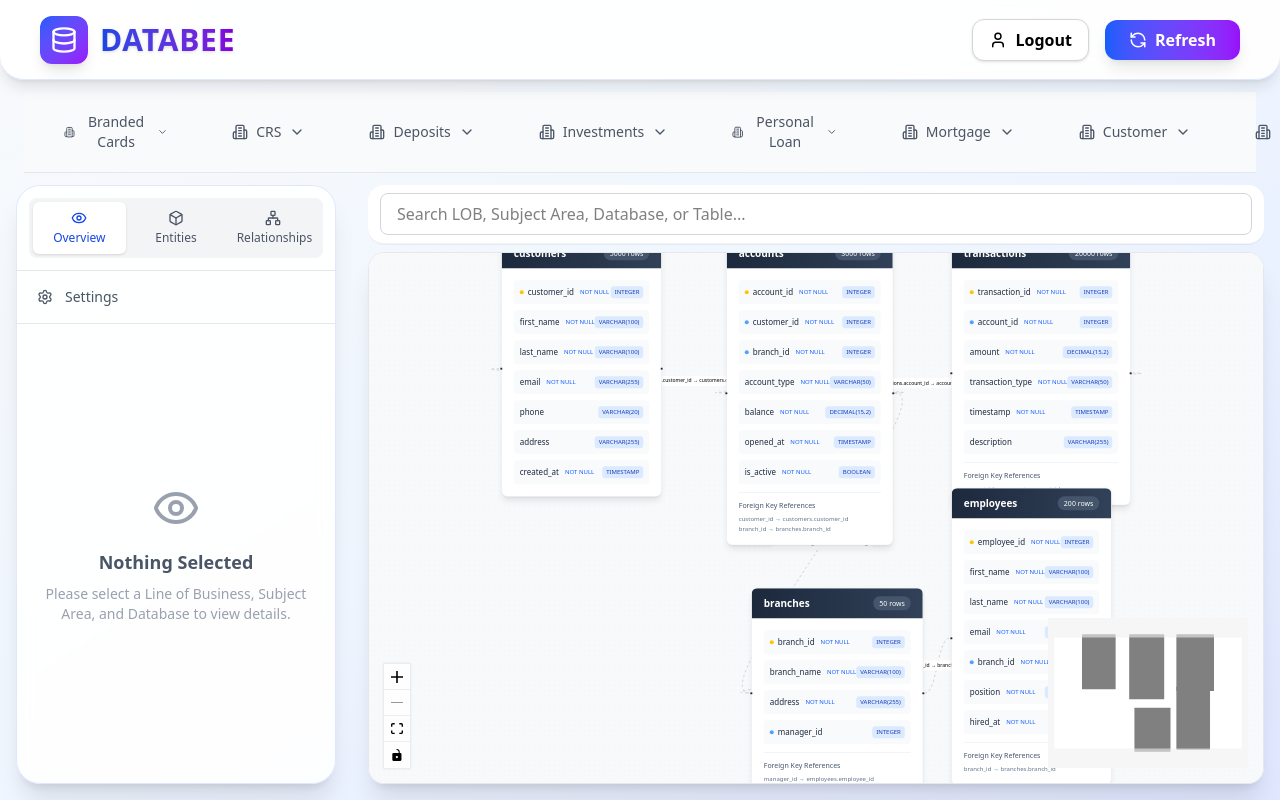
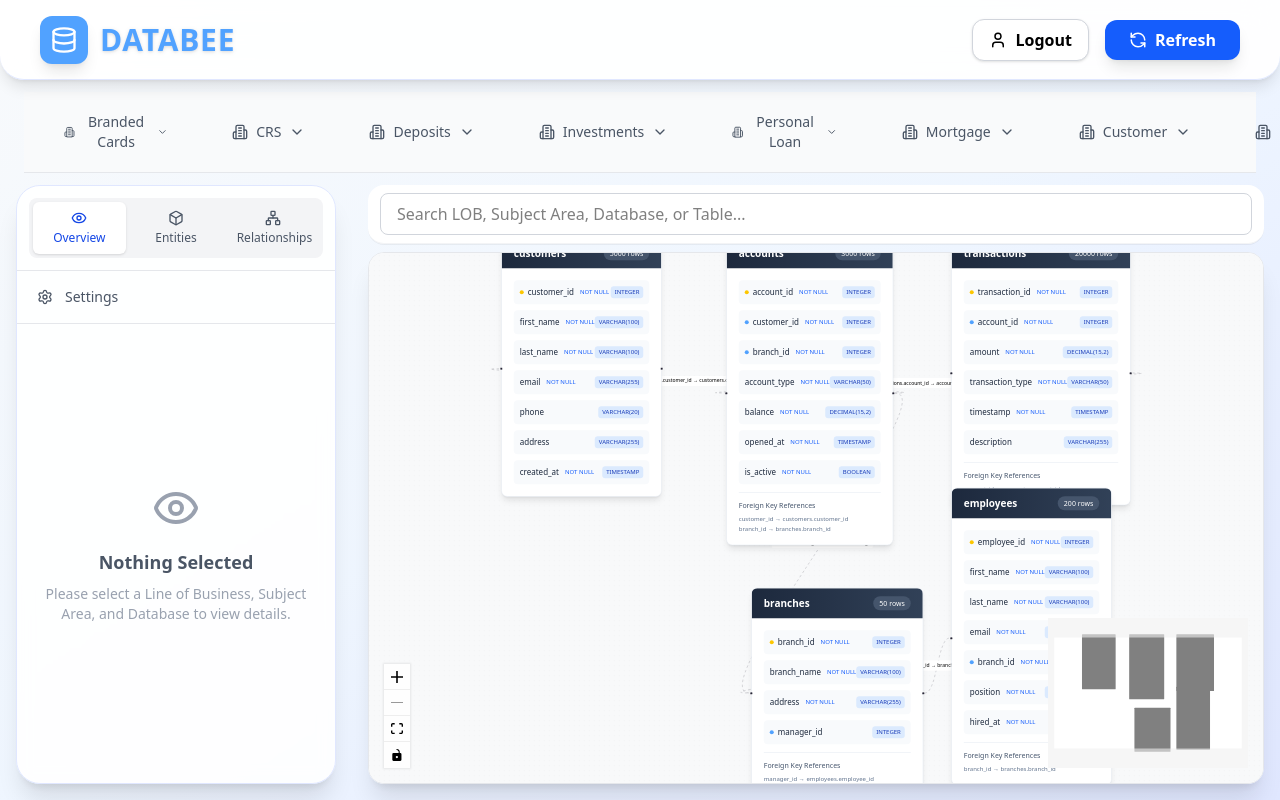
Before and after one commit to Suresh-75/SchemaBrowser, a React (Vite) app in the folder Browser/: page /dashboard in a window 1280 px wide. Built offline with nearby package versions, Linux system fonts and the light colour scheme.

Commit message:
more changes

```diff
--- a/Browser/src/App.jsx
+++ b/Browser/src/App.jsx
@@ -324,10 +324,10 @@ export default function App() {
       <nav className="w-full h-20 bg-white/90 backdrop-blur-lg shadow-lg flex items-center justify-between px-10 rounded-b-3xl border-b border-indigo-100 z-10">
         <div className="flex items-center gap-5">
           <div className="flex items-center gap-3">
-            <div className="w-12 h-12 bg-gradient-to-br from-blue-600 to-purple-600 rounded-xl flex items-center justify-center shadow-lg">
+            <div className="w-12 h-12 bg-blue-400 rounded-xl flex items-center justify-center shadow-lg">
               <Database className="text-white" size={28} />
             </div>
-            <h1 className="text-2xl md:text-3xl font-extrabold bg-gradient-to-r from-blue-700 to-purple-700 bg-clip-text text-transparent tracking-wide drop-shadow">
+            <h1 className="text-2xl md:text-3xl font-extrabold bg-blue-400 bg-clip-text text-transparent tracking-wide drop-shadow">
               DATABEE
             </h1>
           </div>
@@ -340,7 +340,7 @@ export default function App() {
             <User size={18} />
             Logout
           </button>
-          <button className="px-6 py-2 text-base bg-gradient-to-r from-blue-600 to-purple-600 text-white rounded-xl hover:from-blue-700 hover:to-purple-700 transition-all shadow-lg flex items-center gap-2 font-semibold">
+          <button className="px-6 py-2 text-base bg-blue-600 text-white rounded-xl hover:from-blue-700 hover:to-purple-700 transition-all shadow-lg flex items-center gap-2 font-semibold">
             <RefreshCcw size={18} />
             Refresh
           </button>
--- a/Browser/src/Components/FilterBar.jsx
+++ b/Browser/src/Components/FilterBar.jsx
@@ -180,7 +180,7 @@ const FilterBar = ({
                                     }
                                     className={`w-full flex items-center justify-between px-4 py-3 text-sm text-left transition-colors ${
                                       selectedPath.database === database
-                                        ? "bg-purple-600 text-white shadow-md"
+                                        ? "bg-blue-50 text-blue-700 shadow-md"
                                         : hoveredDatabase === database
                                         ? "bg-gray-50 text-gray-900"
                                         : "text-gray-700 hover:bg-gray-50"
@@ -223,7 +223,7 @@ const FilterBar = ({
                                             }
                                             className={`w-full flex items-center px-4 py-2 text-sm text-left transition-colors ${
                                               selectedPath.table === table
-                                                ? "bg-purple-50 text-purple-700"
+                                                ? "bg-blue-50 text-blue-700"
                                                 : "text-gray-600 hover:bg-gray-50"
                                             }`}
                                           >
```
